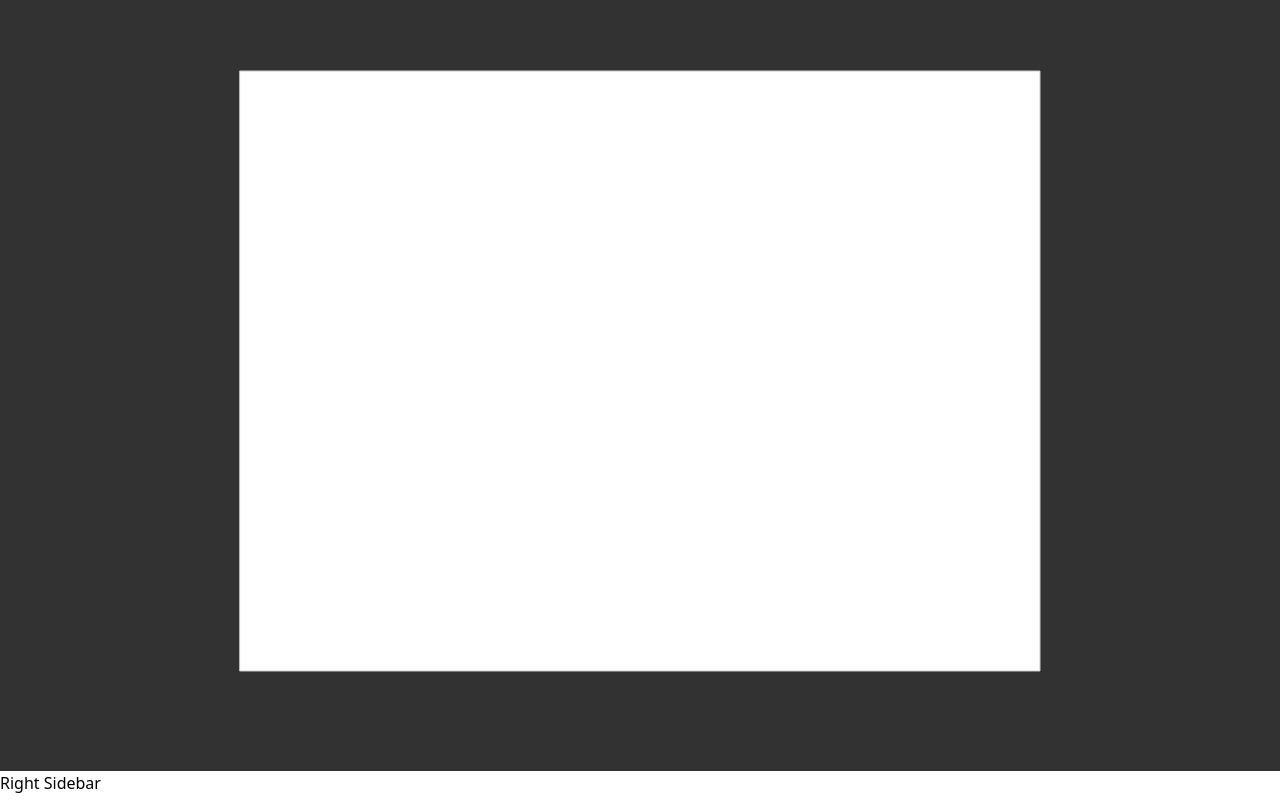
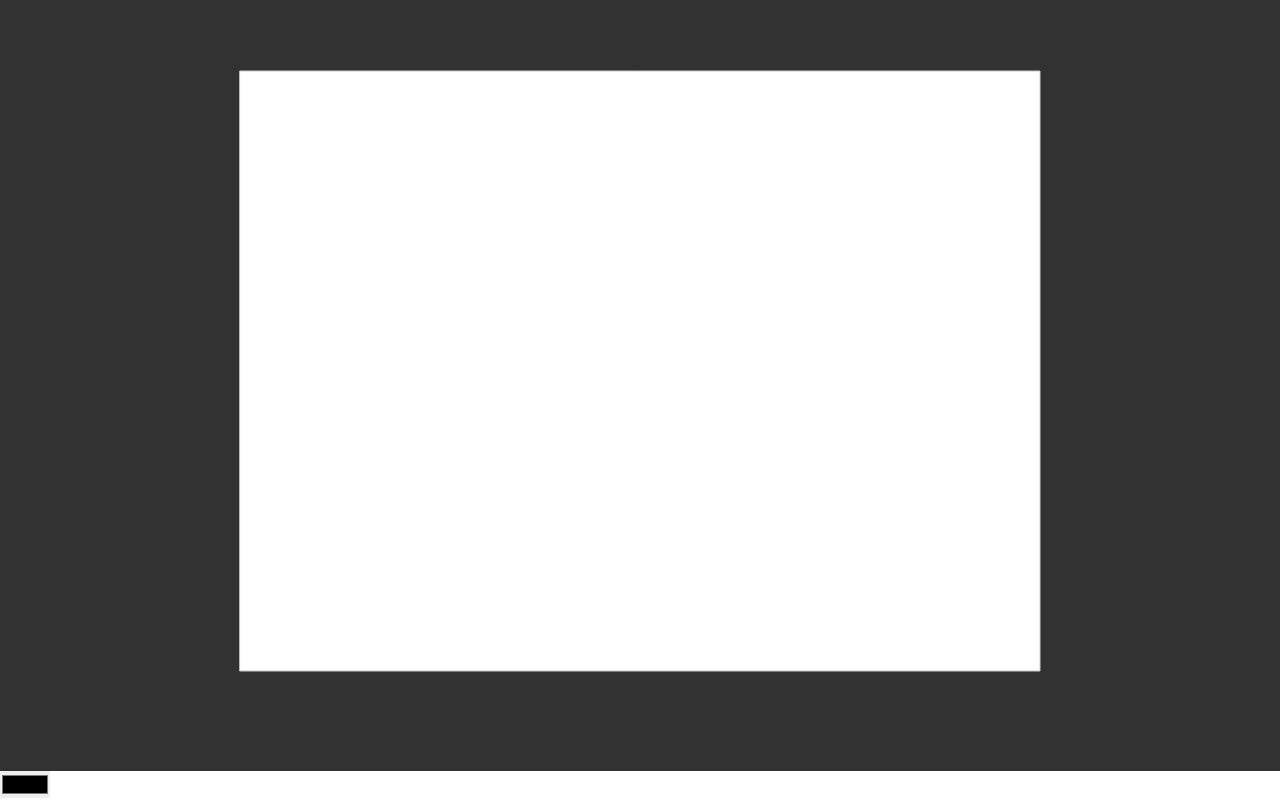
Before and after one commit to CodyWMitchell/artifice-painter, a React (Vite) app: page / in a window 1280 px wide. Shown: the part 287-1087 px from the top of the page. Built offline with nearby package versions, Linux system fonts and the light colour scheme.

Commit message:
adding ColorPicker

```diff
--- a/src/App.jsx
+++ b/src/App.jsx
@@ -21,7 +21,7 @@ const App = () => {
           setIsDrawing={setIsDrawing}
         />
       </main>
-      <RightSidebar />
+      <RightSidebar color={color} setColor={setColor}/>
     </div>
   );
 };
--- /dev/null
+++ b/src/ColorPicker.jsx
@@ -0,0 +1,34 @@
+import PropTypes from 'prop-types';
+
+const ColorPicker = ({color, setColor}) => {
+
+    // https://stackoverflow.com/questions/5623838/rgb-to-hex-and-hex-to-rgb
+    const hexToRgb = (hex) => {
+        const sliced = parseInt(hex.slice(1,7), 16);
+        const r = (sliced >> 16) & 255;
+        const g = (sliced >> 8) & 255;
+        const b = sliced & 255;
+        return [r, g, b];
+    }
+
+    const handleChange = (change) => {
+        // value comes from the input in hex, so we need to convert to RGB
+        const rgb = hexToRgb(change.target.value);
+        setColor(rgb);
+    };
+
+    return (
+        <>
+            <div id='ColorPicker' className='flex-1'>
+                <input className="min-h-16 drop-shadow-md bg-blend-screen bg-slate-300" type="color" onChange={handleChange} color={color}/>
+            </div>
+        </>
+    );
+}
+
+ColorPicker.propTypes = {
+    color: PropTypes.arrayOf(PropTypes.number),
+    setColor: PropTypes.func
+}
+
+export default ColorPicker;
--- a/src/LeftSidebar.jsx
+++ b/src/LeftSidebar.jsx
@@ -1,5 +1,5 @@
-import React from 'react';
-import VerticalSlider from './VerticalSlider';
+import VerticalSlider from "./VerticalSlider";
+import PropTypes from "prop-types";
 
 const LeftSidebar = ({ setSize, setOpacity }) => {
   return (
@@ -13,14 +13,12 @@ const LeftSidebar = ({ setSize, setOpacity }) => {
           <VerticalSlider
             onChange={setSize}
             sliderName='BrushSize'
-            sliderLabel='size'
             maxValue='500'
             step='1'
           />
           <VerticalSlider
             onChange={setOpacity}
             sliderName='BrushOpacity'
-            sliderLabel='opacity'
             maxValue='100'
             step='1'
           />
@@ -30,4 +28,9 @@ const LeftSidebar = ({ setSize, setOpacity }) => {
   );
 };
 
+
+LeftSidebar.propTypes = {
+    setSize: PropTypes.func.isRequired,
+    setOpacity: PropTypes.func.isRequired
+}
 export default LeftSidebar;
--- a/src/RightSidebar.jsx
+++ b/src/RightSidebar.jsx
@@ -1,22 +1,25 @@
-import React from "react";
+import ColorPicker from "./ColorPicker";
+import PropTypes from "prop-types";
 
-const RightSidebar = () => {
+const RightSidebar = ({color, setColor}) => {
   return (
     <div className='h-max'>
       <aside
-        id='leftSideBar'
-        name='leftSideBar'
+        id='rightSideBar'
+        name='rightSideBar'
         className='h-max min-h-full bg-gray-100 bg-clip-padding backdrop-filter backdrop-blur-lg bg-opacity-30 border-l border-gray-100 border-opacity-50 fixed right-0 content-center'
       >
         <div className='flex flex-col h-full'>
-            Right Sidebar
+            <ColorPicker color={color} setColor={setColor}/>
         </div>
       </aside>
     </div>
   );
-        <div className='flex flex-col h-full'>
-            Right Sidebar
-        </div>
 };
 
+RightSidebar.propTypes = {
+    color: PropTypes.arrayOf(PropTypes.number),
+    setColor: PropTypes.func
+}
+
 export default RightSidebar;
```
Also changed, not shown: src/VerticalSlider.jsx (+6 -4 lines).
